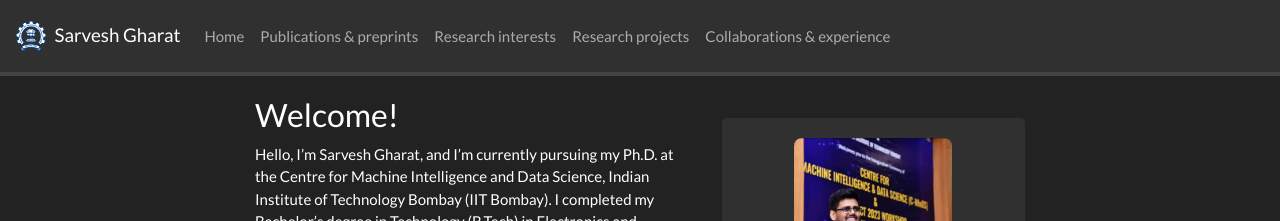
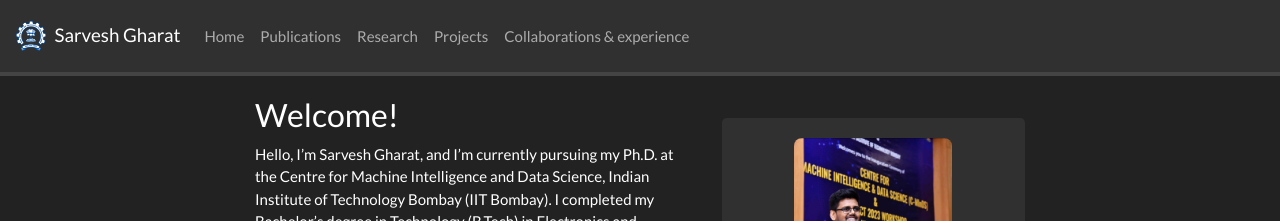
Before and after one commit to SarveshVGharat/SarveshVGharat.github.io, a Jekyll site: the page built from _pages/home.md, in a window 1280 px wide. Shown: the top 221 px of the page. Built offline with Jekyll 4.4.1, drawn with Linux system fonts in a browser that asks for light colours; nearby versions of some CDN libraries; a style sheet for code colours, icons or effects is not loaded.

Commit message:
Update _config.yml

```diff
--- a/_config.yml
+++ b/_config.yml
@@ -27,9 +27,9 @@ contact: >
 
 # Pages shown in navbar
 nav_pages:
-  - name: Publications & Preprints
-  - name: Research Interests
-  - name: Research Projects
+  - name: Publications
+  - name: Research
+  - name: Projects
   - name: Collaborations & Experience
 
 include:
```
